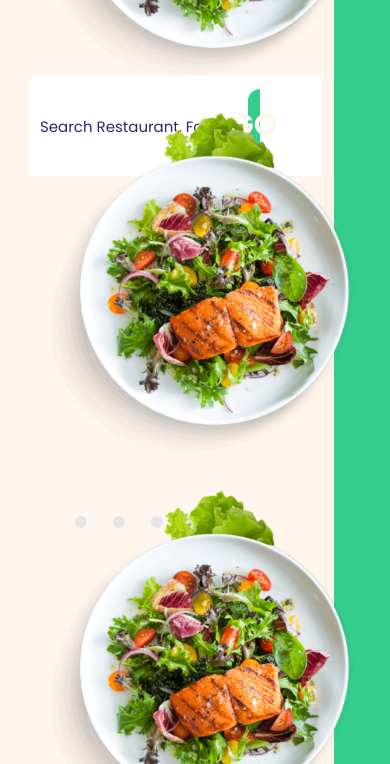
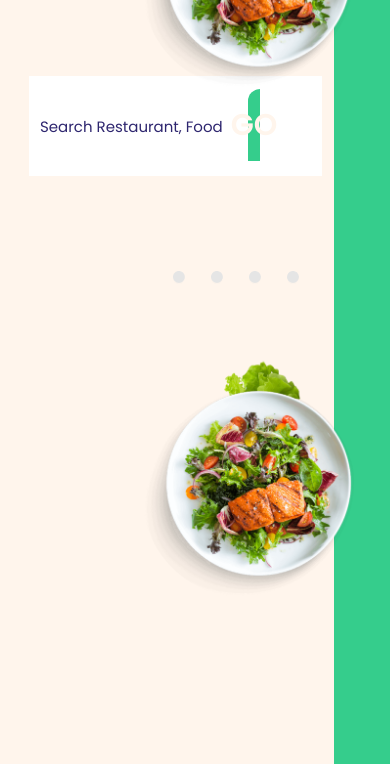
Before and after one commit to Heneros/html-restaurant, a website: page src/index.html in a window 390 px wide. Shown: the part 399-1163 px from the top of the page. Drawn offline with nearby package versions, Linux system fonts and the light colour scheme; files that its build step writes are made by us from their sources; files whose address does not match are found by name.

Commit message:
add until 599px slider adaptive

```diff
--- a/gulpfile.js
+++ b/gulpfile.js
@@ -37,12 +37,15 @@ const cssFiles = [
   "src/sass/style.scss",
   "node_modules/slick-slider/slick/slick.css",
   "node_modules/slick-slider/slick/slick-theme.css",
+  "node_modules/swiper/swiper.min.css",
 
 ];
 
 const scripts = [
   "node_modules/jquery/dist/jquery.min.js",
   "node_modules/slick-slider/slick/slick.min.js",
+  "node_modules/swiper/swiper-bundle.min.js",
+
   "src/js/*.js",
 ];
 
--- a/package.json
+++ b/package.json
@@ -28,6 +28,7 @@
     "jquery": "^3.6.0",
     "node-sass": "^6.0.1",
     "slick-slider": "^1.8.2",
+    "swiper": "^7.3.3",
     "webpack": "^5.37.1",
     "webpack-stream": "^6.1.2"
   },
--- a/src/sass/components/slider-header.scss
+++ b/src/sass/components/slider-header.scss
@@ -225,8 +225,11 @@
 
 @media (max-width: 896px){
     .slider__block .slider img {
-        min-width: 313px;
-        max-height: 450px;
+        min-width: 346px;
+        max-height: 505px;
+    }
+    .slider__block .slider {
+        min-width: calc(100% - 390px);
     }
 }
 @media (max-width: 875px){
@@ -246,9 +249,28 @@
         left: 219px;
     }
 }
+@media (max-width: 820px){
+    .slider__block .slider {
+        min-width: calc(100% - 341px);
+    }
+}
+
 @media (max-width: 800px){
     .slider__block .slider img {
-        height: auto;
+        // min-width: auto;
+        // height: auto;
+        min-width: 247px;
+        object-fit: scale-down;
+        // margin: 0 15%;
+    }
+    .slick-slide {
+        margin: 0 46px;
+    }
+}
+@media (max-width: 767px){
+    .slider__block .slider{
+        margin-left: 64px;
+        // margin-left: 129px;
     }
 }
 @media (max-width: 725px){
@@ -269,4 +291,24 @@
     .text__slider .search__food {
         width: 293px;
     }
+    .text__slider {
+        width: calc(100% - 445px);
+    }
 }
+@media (max-width: 665px){
+    .slick-slide {
+        margin: 0px 67px;
+    }
+    .slider__block .slider {
+        min-width: calc(100% - 289px);
+    }
+    .slider__block .slider {
+        margin-left: 98px;
+    }
+}
+
+@media (max-width: 625px){
+    .slider__block .slider img{
+        min-width: 215px;
+    }
+}
--- a/src/sass/style.scss
+++ b/src/sass/style.scss
@@ -3,6 +3,7 @@
 @import 'fonts';
 @import 'reset';
 
+
 @import 'components/header';
 @import 'components/slider-header';
 @import 'components/location';
```
Also changed, not shown: src/index.html (+1 -4 lines), build/css/style.css, build/index.html, build/js/script.js, 1 other file.
